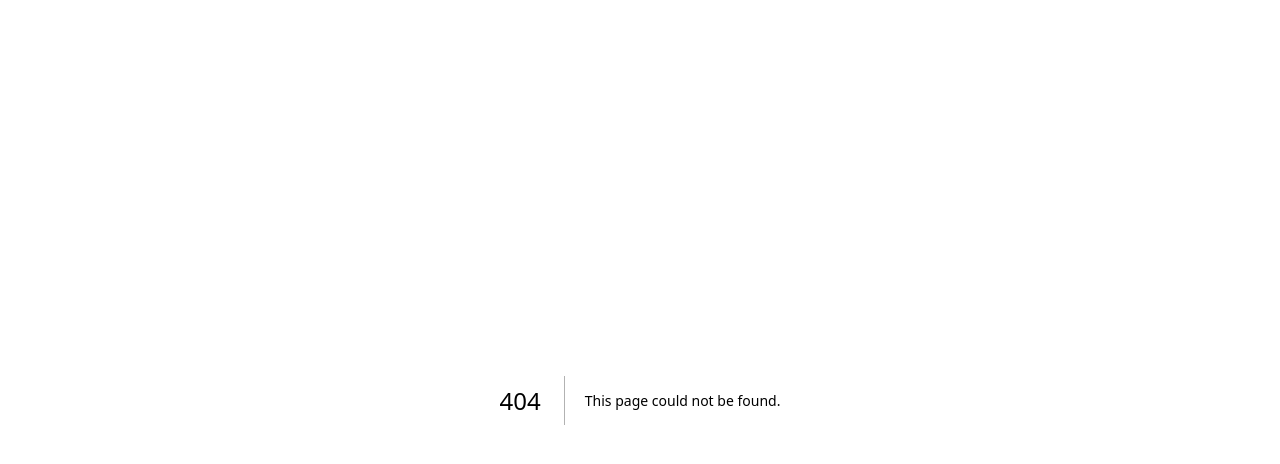
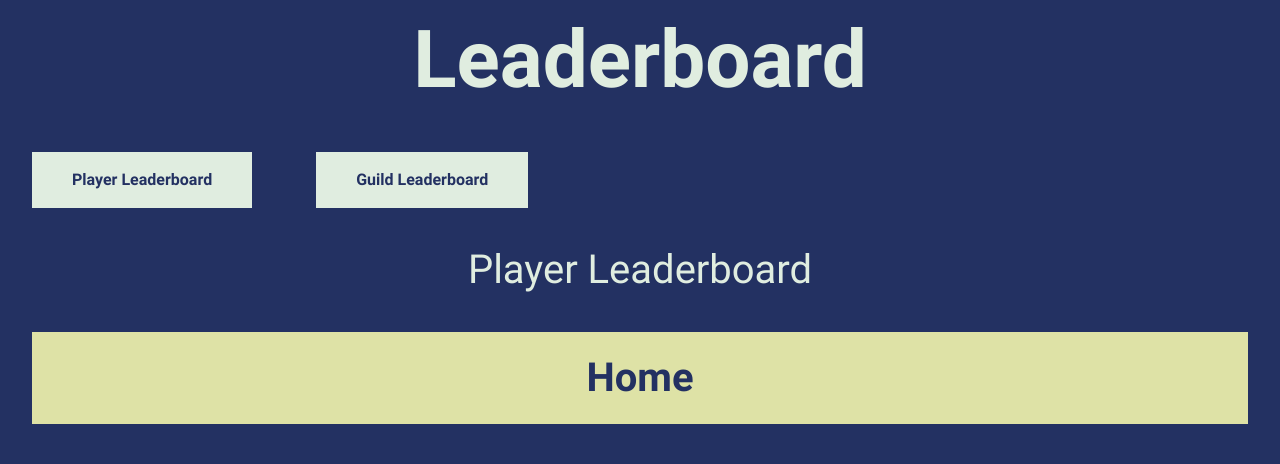
Before and after one commit to dariobizzarri02/daimon_frontend, a Next.js app: page /leaderboard in a window 1280 px wide. Before the commit this address had no page. Shown: the top 464 px of the page. Built offline with nearby package versions, Linux system fonts and the light colour scheme.

Commit message:
started fixes

```diff
--- /dev/null
+++ b/app/leaderboard/page.tsx
@@ -0,0 +1,20 @@
+'use client'
+
+import { useState } from 'react';
+import Link from 'next/link';
+
+export default function Leaderboard() {
+    const [leaderboard, toggleLeaderboard] = useState(false);
+
+    return (
+        // this page will have two tabs, the player leaderboard and the guild leaderboard
+        <div>
+            <h1>Leaderboard</h1>
+            <button className='form' onClick={() => toggleLeaderboard(false)}>Player Leaderboard</button>
+            <button className='form' onClick={() => toggleLeaderboard(true)}>Guild Leaderboard</button>
+            {!leaderboard&&<h2>Player Leaderboard</h2>}
+            {leaderboard&&<h2>Guild Leaderboard</h2>}
+			<Link className='button' href="/">Home</Link>
+        </div>
+    );
+}
--- a/app/login/page.tsx
+++ b/app/login/page.tsx
@@ -45,6 +45,7 @@ export default function Login() {
                 onChange={(e) => setPassword(e.target.value)}
             />
             <button className='form' onClick={handleLogin}>Login</button>
+			<Link className="button" href="/register">Register</Link>
 			<Link className='button' href="/">Home</Link>
         </div>
     );
--- a/app/page.tsx
+++ b/app/page.tsx
@@ -40,13 +40,11 @@ export default function Home() {
 			{eventData&&<h2>Today&apos;s Event: {eventData.display}</h2>}
 			{userData&&<h2>( welcome, {userData.username} )</h2>}
 			{!userData&&<Link className="button" href="/login">Login</Link>}
-			{!userData&&<Link className="button" href="/register">Register</Link>}
 			{userData&&<Link className="button" href="/account">Account</Link>}
 			{userData&&<Link className="button" href="/characters">Characters</Link>}
 			{userData&&<Link className="button" href="/authors">Authors</Link>}
 			{userData&&<Link className="button" href="/skills">Skills</Link>}
-			<Link className="button" href="/music">Music</Link>
-			<Link className="button" href="/browse">Browse</Link>
+			<Link className="button" href="/leaderboard">Leaderboard</Link>
 		</main>
 	);
 }
--- a/app/register/page.tsx
+++ b/app/register/page.tsx
@@ -5,6 +5,8 @@ import axios from 'axios';
 import Link from 'next/link';
 
 export default function Register() {
+	// allowed register strategies: local, discord, minecraft
+	const [registerStrategy, selectRegisterStrategy] = useState('');
 	const [username, setUsername] = useState('');
 	const [password, setPassword] = useState('');
 
@@ -14,7 +16,8 @@ export default function Register() {
 			url: process.env.NEXT_PUBLIC_API_ENDPOINT+'register',
 			data: {
 				username: username,
-				password: password
+				password: password,
+				strategy: registerStrategy
 			},
 			withCredentials: true
 		})
@@ -29,6 +32,13 @@ export default function Register() {
 	return (
 		<div>
 			<h1>Register</h1>
+			{registerStrategy===''&&<div>
+				<button className='form' onClick={() => selectRegisterStrategy('local')}>Local</button>
+				<button className='form' onClick={() => selectRegisterStrategy('discord')}>Discord</button>
+				<button className='form' onClick={() => selectRegisterStrategy('minecraft')}>Minecraft</button>
+				<Link className="button" href="/login">Login</Link>
+			</div>}
+			{registerStrategy==='local'&&<div>
 				<input className='form'
 					type="text"
 					placeholder="Username"
@@ -42,6 +52,28 @@ export default function Register() {
 					onChange={(e) => setPassword(e.target.value)}
 				/>
 				<button className='form' onClick={handleRegister}>Register</button>
+				<button className='form' onClick={() => selectRegisterStrategy('')}>Back</button>
+			</div>}
+			{registerStrategy==='discord'&&<div>
+				{/* handle discord oauth*/}
+				<button className='form' onClick={() => selectRegisterStrategy('')}>Back</button>
+			</div>}
+			{registerStrategy==='minecraft'&&<div>
+				<input className='form'
+					type="text"
+					placeholder="Username"
+					value={username}
+					onChange={(e) => setUsername(e.target.value)}
+				/>
+				<input className='form'
+					type="password"
+					placeholder="Password"
+					value={password}
+					onChange={(e) => setPassword(e.target.value)}
+				/>
+				<button className='form' onClick={handleRegister}>Register</button>
+				<button className='form' onClick={() => selectRegisterStrategy('')}>Back</button>
+			</div>}
 			<Link className='button' href="/">Home</Link>
 		</div>
 	);
```
Lines whose indentation alone changed are shown as unchanged.
